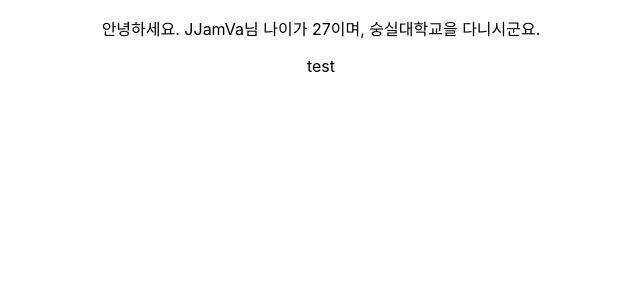
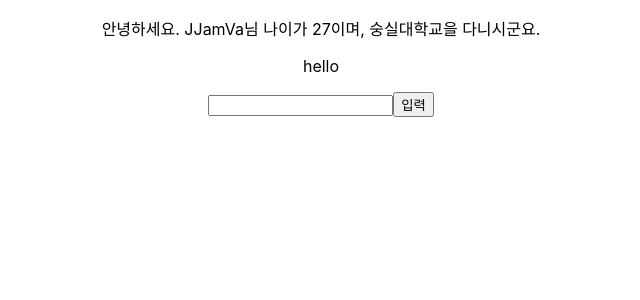
Before and after one commit to JJamVa/fintech, a React (Create React App) app in the folder Practice/my-app/: page / in a window 1280 px wide. Shown: the top 300 px of the page, without its empty margins (319-959 px from the left). Built offline with nearby package versions, Linux system fonts and the light colour scheme.

Commit message:
input에 따른 onChange 바인딩

```diff
--- a/Practice/my-app/src/components/InputComponent.js
+++ b/Practice/my-app/src/components/InputComponent.js
@@ -1,11 +1,19 @@
 import { useState } from "react";
 
-useState
 // react state사용하기
 const InputComponents = (props) => {
-    const [name, setName] = useState("test");//초기값 설정
-    //name은 변수명, setName은 name을 바꾸기 위한 메소드명이 들어간다
-    return <p>{name}</p>;
+  const handleChangeInput = (event) => {//입력이 변경될 때 마다 동작
+    console.log(event.target.value);
   }
+  const [name, setName] = useState("hello");
+  //name은 변수명, setName은 name을 바꾸기 위한 메소드명이 들어간다
+  return (
+    <>
+      <p>{name}</p>
+      <input onChange={handleChangeInput}></input>
+      <button>입력</button>
+    </>
+  );
+}
 
-  export default InputComponents;
+export default InputComponents;
```
